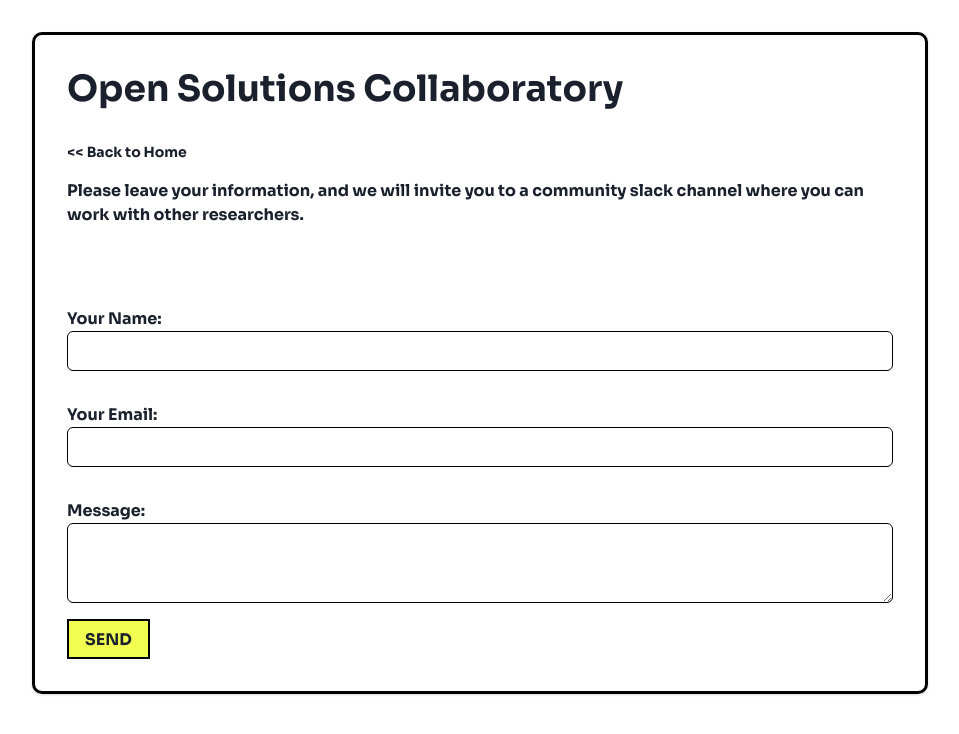
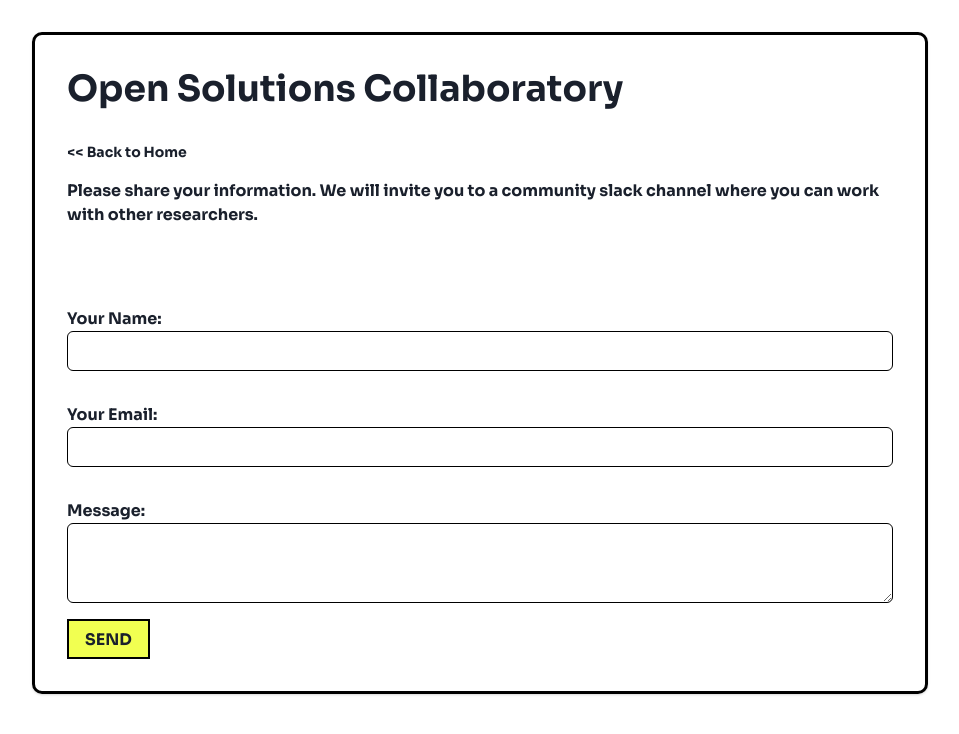
Before and after one commit to ProjectDrawdown/research-platform, a Next.js app: page /connect in a window 1280 px wide. Shown: the top 734 px of the page, without its empty margins (160-1119 px from the left). Built offline with nearby package versions, Linux system fonts and the light colour scheme.

Commit message:
updating copy for connect form

```diff
--- a/pages/connect.js
+++ b/pages/connect.js
@@ -22,7 +22,7 @@ const form = () => {
 
         <Center>
           <Text>
-            Please leave your information, and we will invite you to a community slack channel where you can work with other researchers.
+            Please share your information. We will invite you to a community slack channel where you can work with other researchers.
           </Text>
         </Center>
 
```
